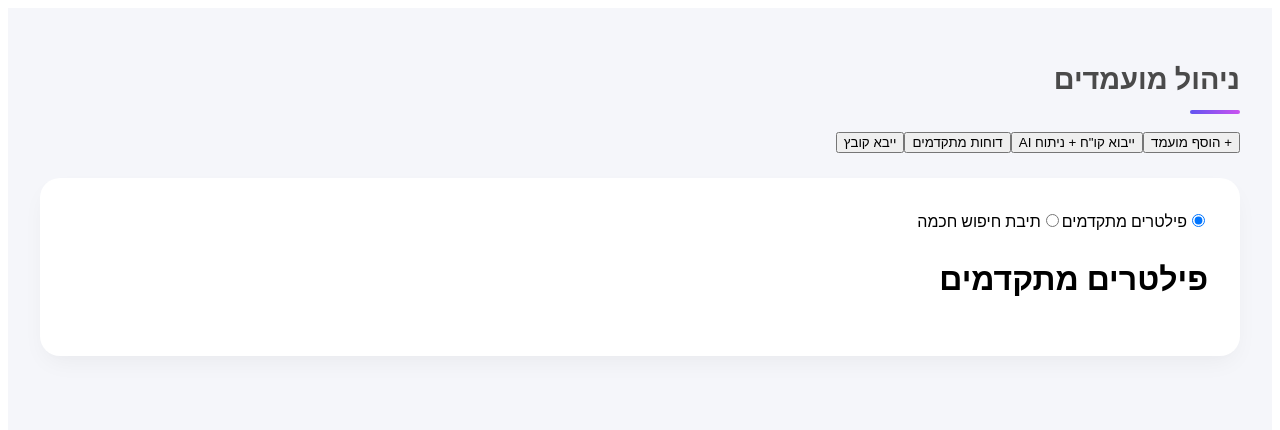
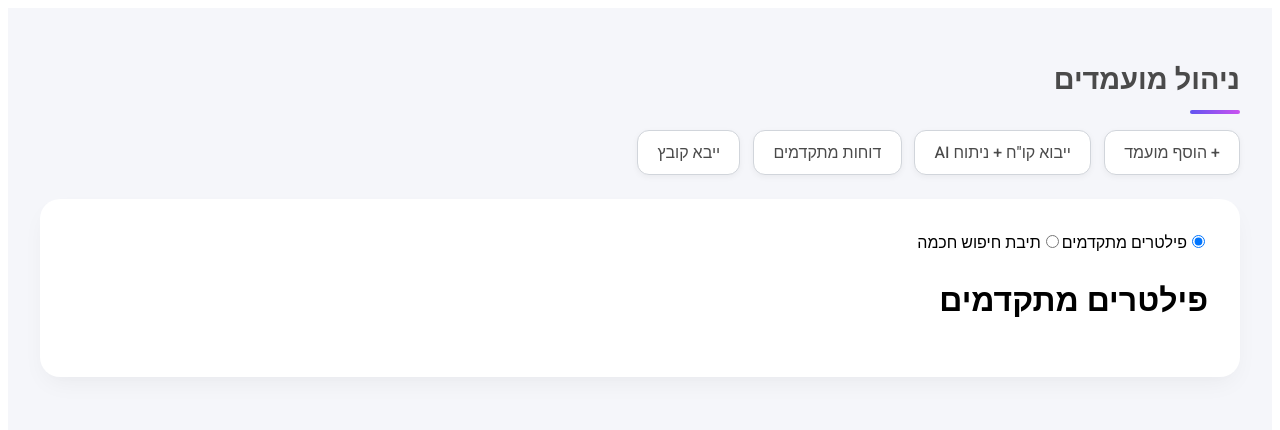
Before and after one commit to HR-Software-Solution/HR-Solutions, a React (Create React App) app in the folder frontend/: page / in a window 1280 px wide. Shown: the top 430 px of the page. Built offline with nearby package versions, Linux system fonts and the light colour scheme.

Commit message:
add basic Candidates Buttons styling

```diff
--- a/frontend/src/components/Candidates/CandidatesButtons.js
+++ b/frontend/src/components/Candidates/CandidatesButtons.js
@@ -1,7 +1,9 @@
+import './style/CandidatesButtons.scss';
+
 const CandidatesButtons = ({ onAdd, onExport }) => {
 
     return (
-        <div>
+        <div className='candidates-buttons'>
             <button type="button" onClick={onAdd}>
                 + הוסף מועמד
             </button>
--- /dev/null
+++ b/frontend/src/components/Candidates/style/CandidatesButtons.scss
@@ -0,0 +1,41 @@
+.candidates-buttons {
+  display: flex;
+  flex-wrap: wrap;
+  gap: 0.8rem; // ריווח בין הכפתורים
+  margin-bottom: 1rem; // רווח מתחת אם צריך
+
+  button {
+    font-family: 'Heebo', sans-serif;
+    font-weight: 500;
+    font-size: 1rem;
+    padding: 0.6rem 1.2rem;
+    border-radius: 12px;
+    border: 1px solid #d1d5db; // גבול עדין, אפור בהיר
+    background-color: #ffffff; // רקע לבן
+    color: #4a4a4a; // טקסט אפור כהה
+    cursor: pointer;
+    transition: all 0.2s ease-in-out;
+    box-shadow: 0 2px 6px rgba(0,0,0,0.05); // צל קל
+
+    &:hover {
+      background-color: #f0f0f0; // אפקט קל בהובר
+      box-shadow: 0 4px 12px rgba(0,0,0,0.08);
+    }
+
+    &:active {
+      background-color: #e5e5e5;
+      box-shadow: 0 2px 6px rgba(0,0,0,0.05);
+    }
+
+    // אפשר להוסיף class נוסף אם נרצה כפתור ראשי שיבלוט
+    &.primary {
+      background-color: #6154f0;
+      color: white;
+      border: none;
+
+      &:hover {
+        background-color: #5041d1;
+      }
+    }
+  }
+}
```
